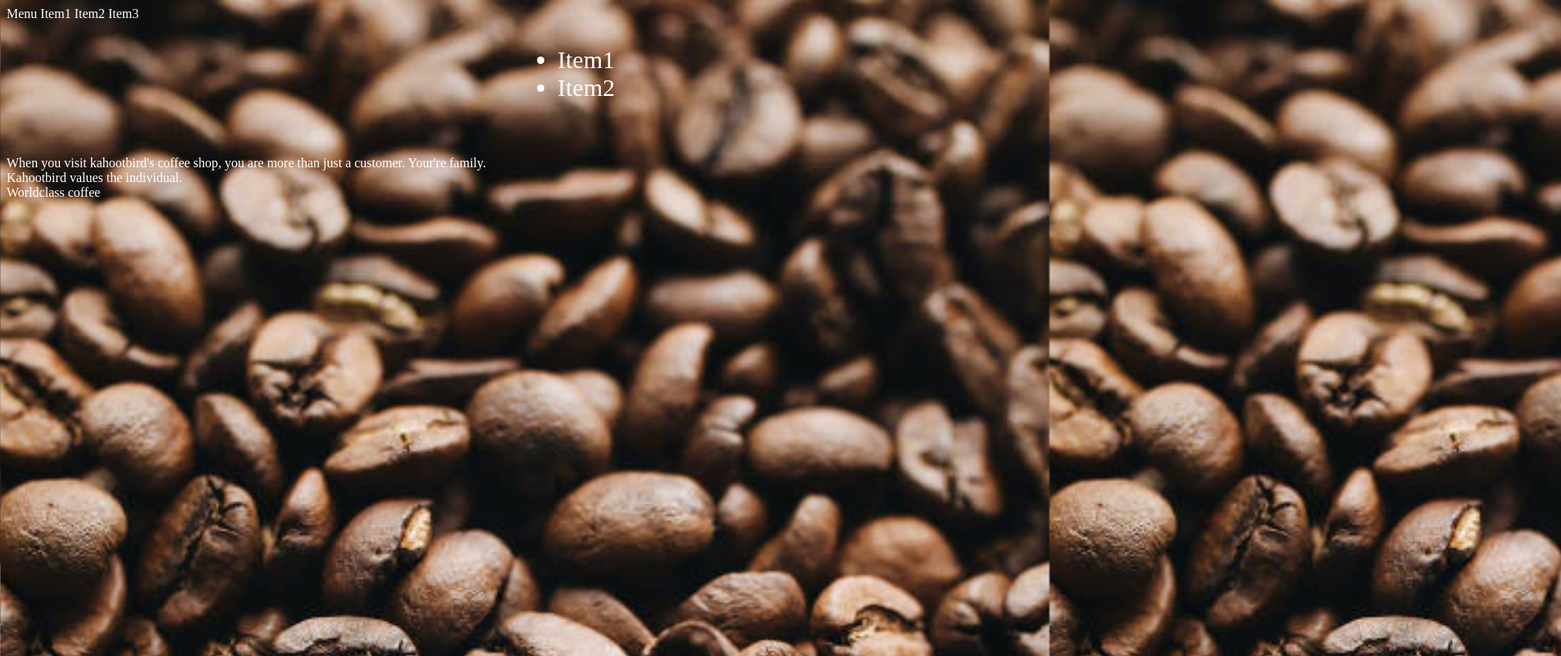
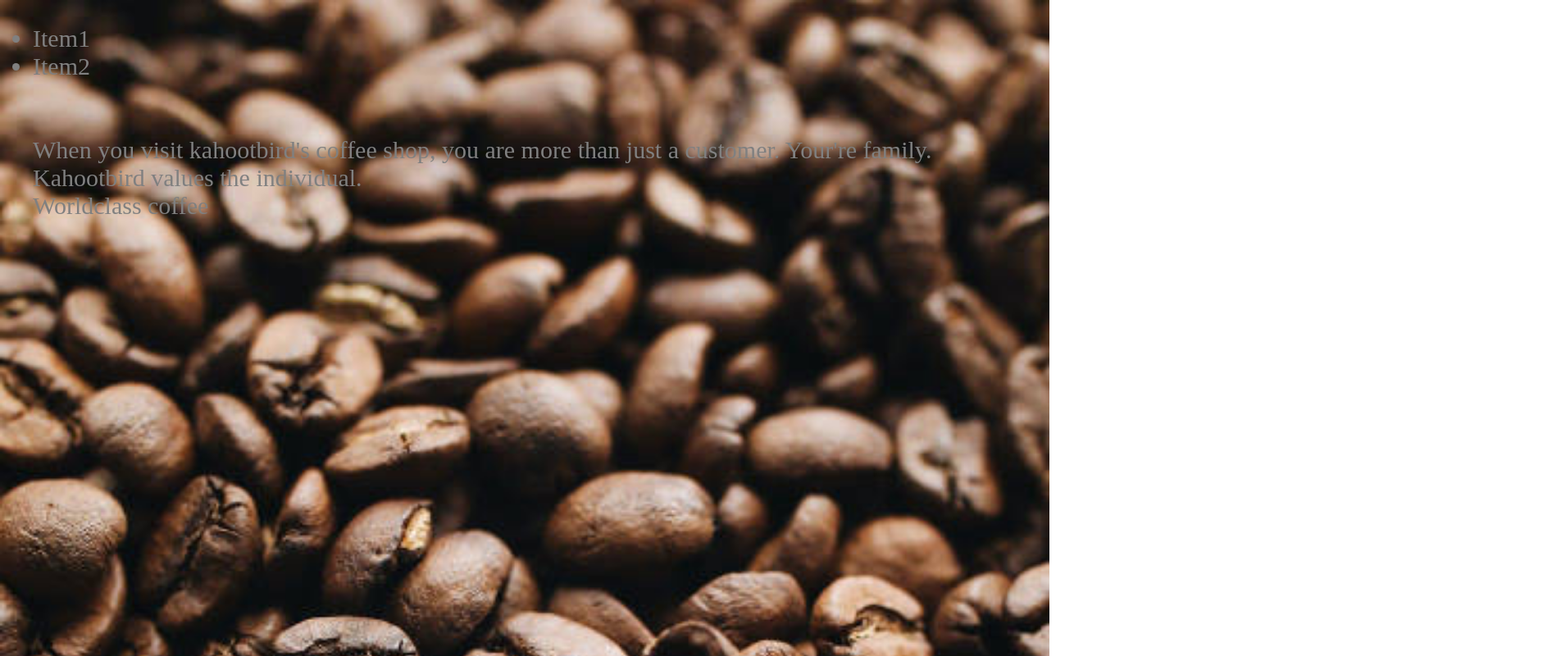
Before and after one commit to kahootbird/kahootbird-coffee-shop, a website: page public/index.html in a window 1280 px wide. Shown: the top 800 px of the page at 82% size, 1904 px wide, since content can reach past the window. Drawn offline with Linux system fonts and the light colour scheme.

Commit message:
Centered div, page now scrollable, a couple components floating around to fix.

```diff
--- a/public/index.html
+++ b/public/index.html
@@ -10,23 +10,31 @@
     <title>Kahootbird's Coffee Shop</title>
   </head>
   <body>
-
-    Menu
-    Item1
-    Item2
-    Item3
     <div class="menu">
       <ul>
         <li>Item1</li>
         <li>Item2</li>
+      </br></br>
+      When you visit kahootbird's coffee shop, you are more than just a customer. Your're family.
+      </br>
+      Kahootbird values the individual.
+
+      </br>
+      Worldclass coffee
 </div>
 
-</br></br>
-When you visit kahootbird's coffee shop, you are more than just a customer. Your're family.
-</br>
-Kahootbird values the individual.
+<div class='image'></div>
+Home <br/>
+Menu <br/>
+Specials <br/>
+Contact <br/>
 
-</br>
-Worldclass coffee
+
+<div class='content'>Content</div>
+
+
+
+
+
   </body>
 </html>
--- a/public/style.css
+++ b/public/style.css
@@ -1,16 +1,29 @@
 body {
-  background:  url("pexels_coffee_royaltyfree.jpeg");
+  margin: 0;
+  padding: 0
   -webkit-background-size: cover;
   -moz-background-size: cover;
   -o-background-size: cover;
   background-size: cover;
-  color: white;
+  color: grey;
+}
+
+.image {
+    width:100vw;
+    height: 100vh;
+    background: green;
+background:  url("pexels_coffee_royaltyfree.jpeg");
+    background-size: cover;
+     max-width:100%;
+}
+.content {
+  height: 400px;
 }
 
 .menu
 {
-  position: relative;
-  left: 50%;
+  position: absolute;
+
   padding 100px;
   display: flex;
   font-size: 30px;
```
Also changed, not shown: 2 other files.
